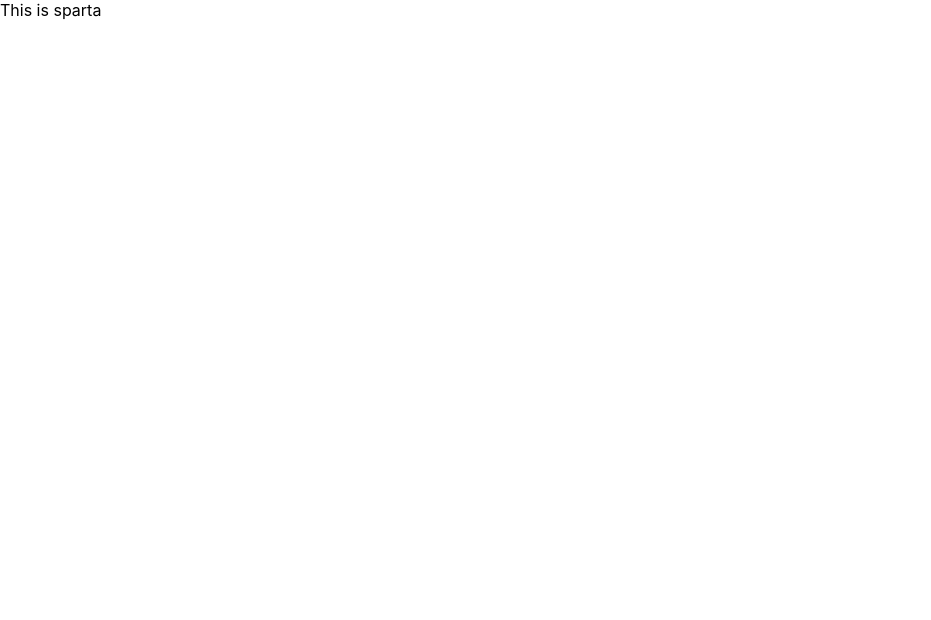
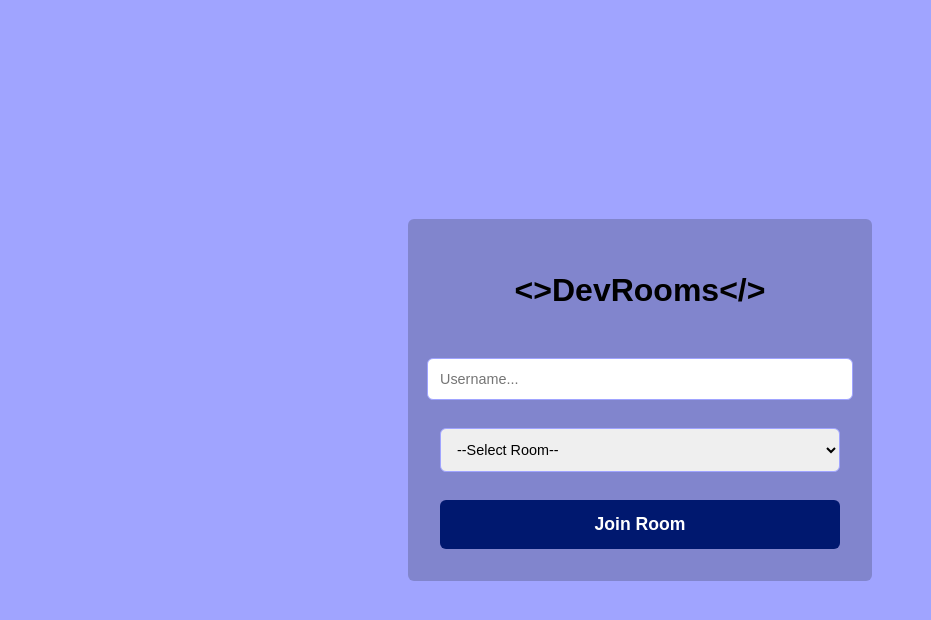
Before and after one commit to BarakBarz/chat-app, a React (Create React App) app in the folder client/: page / in a window 1280 px wide. Shown: the top 620 px of the page, without its empty margins (0-931 px from the left). Built offline with nearby package versions, Linux system fonts and the light colour scheme.

Commit message:
add home page with form to enter room

```diff
--- a/client/src/App.css
+++ b/client/src/App.css
@@ -0,0 +1,54 @@
+html * {
+  font-family: Arial, Helvetica, sans-serif;
+}
+
+body {
+  margin: 0;
+  padding: 0;
+  overflow: hidden;
+  background: rgb(160, 164, 255);
+}
+
+::-webkit-scrollbar {
+  width: 20px;
+}
+
+::-webkit-scrollbar-track {
+  background-color: transparent;
+}
+
+::-webkit-scrollbar-thumb {
+  background-color: #d6dee1;
+  border-radius: 20px;
+  border: 6px solid transparent;
+  background-clip: content-box;
+}
+
+::-webkit-scrollbar-thumb:hover {
+  background-color: #a8bbbf;
+}
+
+.btn {
+  padding: 14px 14px;
+  border-radius: 6px;
+  font-weight: bold;
+  font-size: 1.1rem;
+  cursor: pointer;
+  border: none;
+}
+
+.btn-outline {
+  color: rgb(153, 217, 234);
+  border: 1px solid rgb(153, 217, 234);
+  background: rgb(63, 73, 204);
+}
+
+.btn-primary {
+  background: rgb(153, 217, 234);
+  color: rgb(0, 24, 111);
+}
+
+.btn-secondary {
+  background: rgb(0, 24, 111);
+  color: #fff;
+}
--- a/client/src/App.js
+++ b/client/src/App.js
@@ -1,7 +1,17 @@
 import './App.css';
+import { BrowserRouter as Router, Routes, Route } from 'react-router-dom';
+import Home from './pages/home/Home';
 
 function App() {
-  return <div className='App'>This is sparta</div>;
+  return (
+    <Router>
+      <div className='App'>
+        <Routes>
+          <Route path='/' element={<Home />} />
+        </Routes>
+      </div>
+    </Router>
+  );
 }
 
 export default App;
--- /dev/null
+++ b/client/src/pages/home/Home.js
@@ -0,0 +1,31 @@
+import React from 'react';
+import styles from './styles.module.css';
+
+const Home = () => {
+  return (
+    <div className={styles.container}>
+      <div className={styles.formContainer}>
+        <h1>{`<>DevRooms</>`}</h1>
+        <input
+          type='username'
+          placeholder='Username...'
+          className={styles.input}
+        />
+        {/* TODO: fix input bigger than select!??*/}
+        <select name='rooms' id='select-room' className={styles.input}>
+          <option>--Select Room--</option>
+          <option value='javascript'>Javascript</option>
+          <option value='node'>Node</option>
+          <option value='express'>Express</option>
+          <option value='react'>React</option>
+        </select>
+
+        <button className='btn btn-secondary' style={{ width: '100%' }}>
+          Join Room
+        </button>
+      </div>
+    </div>
+  );
+};
+
+export default Home;
--- /dev/null
+++ b/client/src/pages/home/styles.module.css
@@ -0,0 +1,38 @@
+.container {
+  height: 100vh;
+  width: 100%;
+  display: flex;
+  justify-content: center;
+  align-items: center;
+  background: rgb(160, 164, 255);
+}
+
+.formContainer {
+  width: 400px;
+  margin: 0 auto 0 auto;
+  padding: 32px;
+  background: rgb(129, 133, 205);
+  border-radius: 6px;
+  display: flex;
+  flex-direction: column;
+  align-items: center;
+  gap: 28px;
+}
+
+.input {
+  width: 100%;
+  padding: 12px;
+  border-radius: 6px;
+  border: 1px solid rgb(160, 164, 255);
+  font-size: 0.9rem;
+}
+
+.input option {
+  margin-top: 20px;
+}
+
+input {
+  width: 80%;
+  margin: 0;
+  display: block;
+}
```
